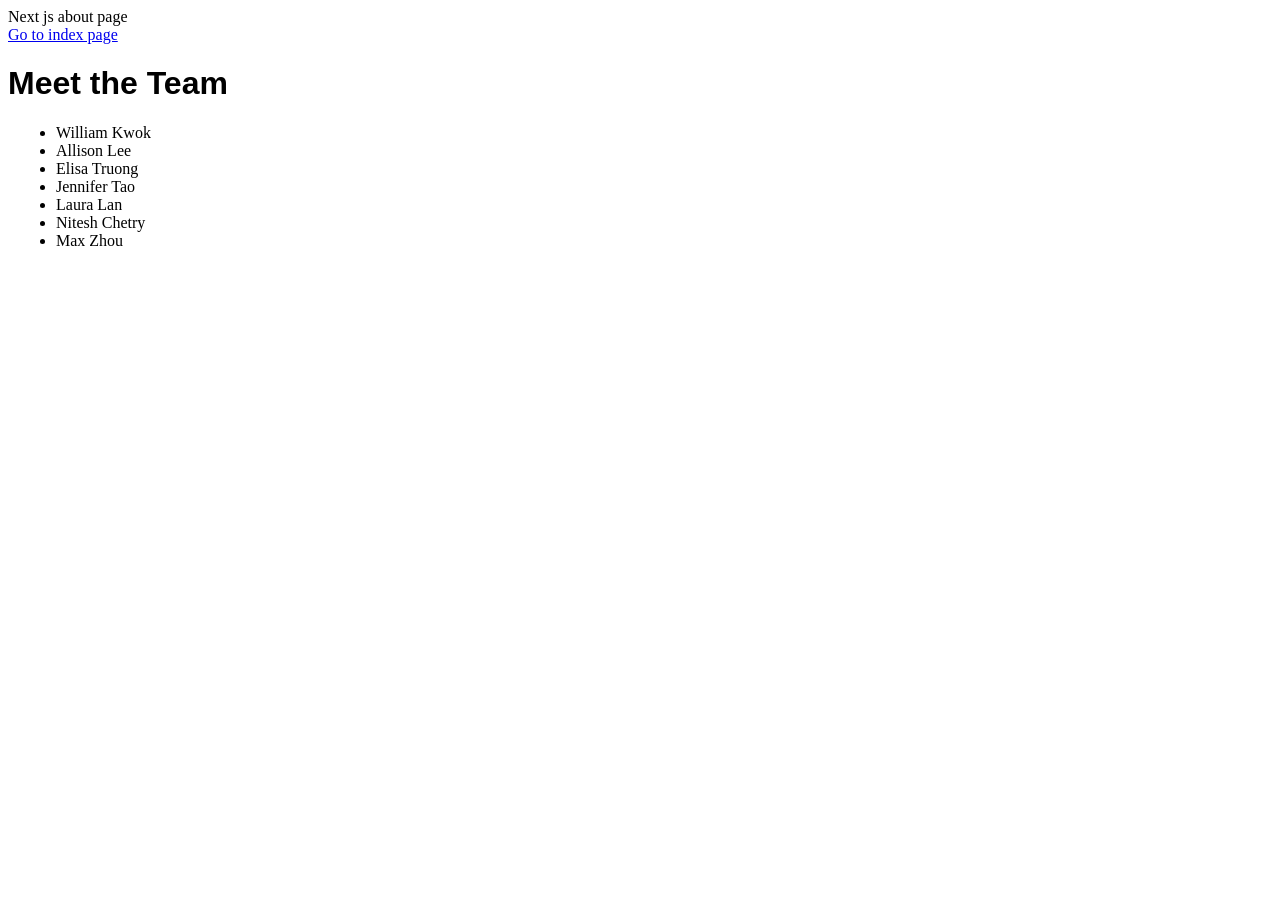
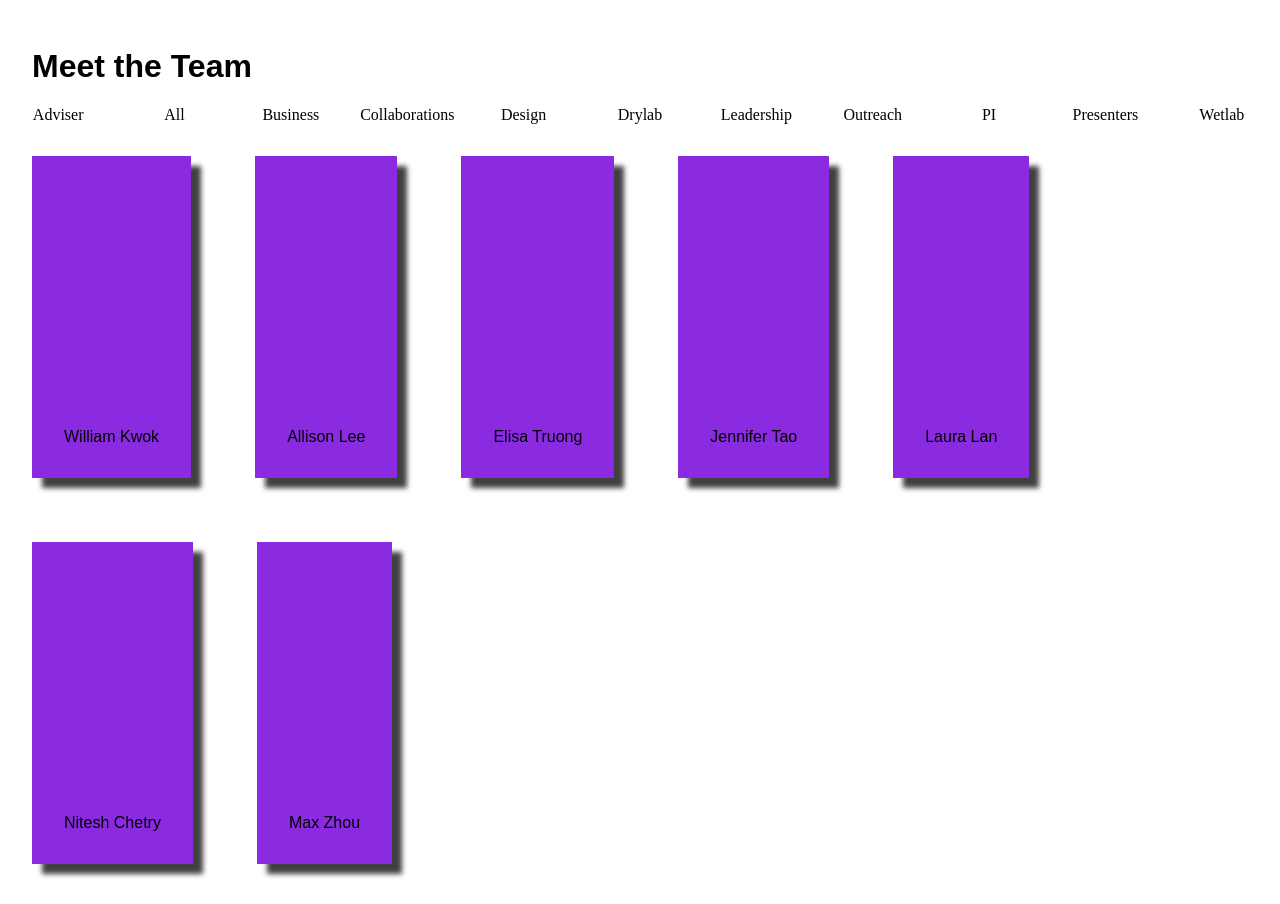
Before and after one commit to uwigem/uwigem.com, a Next.js app: page /team in a window 1280 px wide. Before the commit the page ends 800 px from the top, so only its background shows below. Built offline with nearby package versions, Linux system fonts and the light colour scheme.

Commit message:
add team names at the top of the UI

```diff
--- a/components/TeamPage/TeamMember.js
+++ b/components/TeamPage/TeamMember.js
@@ -6,7 +6,10 @@ import Constants from '../../global_constants/Constants';
  */
 const TeamMember = props => {
     return <>
-        <li>{props.person.name}</li>
+        <div className="person">
+            <section className="image"></section>
+            <section className="person-name">{props.person.name}</section>
+        </div>
     </>;
 }
 
--- a/components/TeamPage/TeamPage.css
+++ b/components/TeamPage/TeamPage.css
@@ -1,3 +1,51 @@
 .header {
     font-family: Arial, Helvetica, sans-serif;
+    margin-left: 2rem;
+    margin-top: 3rem;
 }
+
+body {
+    margin-left: auto;
+    margin-right: auto;
+}
+
+.team-members {
+    display: flex;
+    flex-direction: column;
+}
+
+.person {
+    background-color: blueviolet;
+    box-shadow: 10px 10px 5px 0px rgba(0,0,0,0.75);
+    max-width: 20rem;
+    max-height: 20rem;
+    padding: 2rem;
+    margin: 2rem;
+}
+
+.image {
+    padding-top: 15rem;
+}
+
+.person-name {
+    font-family: Arial, Helvetica, sans-serif;
+    text-align: center;
+}
+
+.team-members {
+    display: flex;
+    flex-direction: row;
+    flex-wrap: wrap;
+}
+
+.teams {
+    display: flex;
+    justify-content: space-evenly;
+    flex-wrap: wrap;
+}
+
+.col-xs {
+    flex: 1;
+    text-align: center;
+    padding: 0px 8px;
+}
--- a/components/TeamPage/TeamPage.js
+++ b/components/TeamPage/TeamPage.js
@@ -32,12 +32,47 @@ const TeamPage = () => {
     return <>
         <h1 className="header">Meet the Team</h1>
         <body>
-        <ul>
-            {console.log(teamMembers)}
-            {teamMembers.map(person => {
-                return <TeamMember key={person.id} person={person}/>;
-            })}
-        </ul>
+            <div className="teams">
+                <seciton className="col-xs">
+                    Adviser
+                </seciton>
+                <seciton className="col-xs">
+                    All
+                </seciton>
+                <seciton className="col-xs">
+                    Business
+                </seciton>
+                <seciton className="col-xs">
+                    Collaborations
+                </seciton>
+                <seciton className="col-xs">
+                    Design
+                </seciton>
+                <seciton className="col-xs">
+                    Drylab
+                </seciton>
+                <seciton className="col-xs">
+                    Leadership
+                </seciton>
+                <seciton className="col-xs">
+                    Outreach
+                </seciton>
+                <seciton className="col-xs">
+                    PI
+                </seciton>
+                <seciton className="col-xs">
+                    Presenters
+                </seciton>
+                <seciton className="col-xs">
+                    Wetlab
+                </seciton>
+            </div>
+            <div className="team-members">
+                {console.log(teamMembers)}
+                {teamMembers.map(person => {
+                    return <TeamMember key={person.id} person={person}/>;
+                })}
+            </div>
         </body>
     </>;
 }
--- a/pages/team.js
+++ b/pages/team.js
@@ -2,7 +2,5 @@ import Link from 'next/link';
 import TeamPage from '../components/TeamPage/TeamPage.js';
 
 export default () => <>
-    <div>Next js about page</div>
-    <Link href="/index">Go to index page</Link>
     <TeamPage/>
 </>
```
